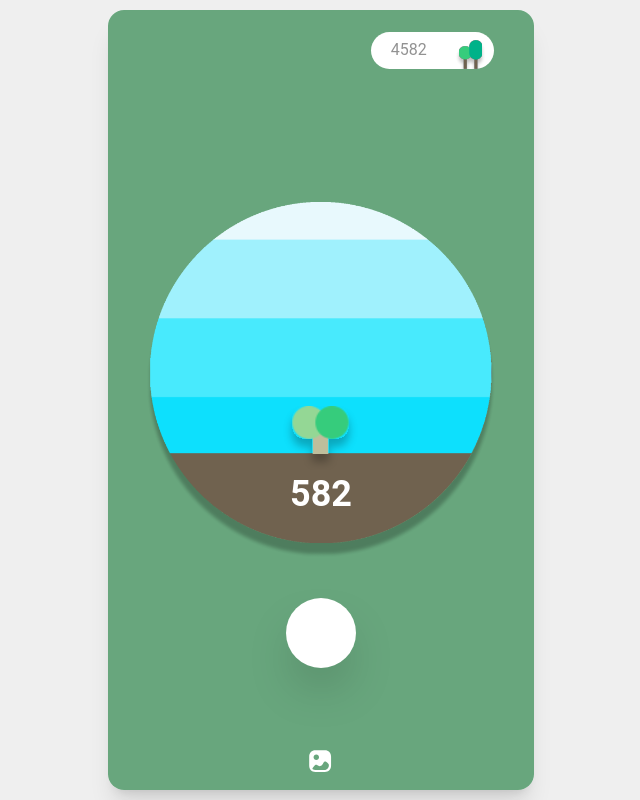
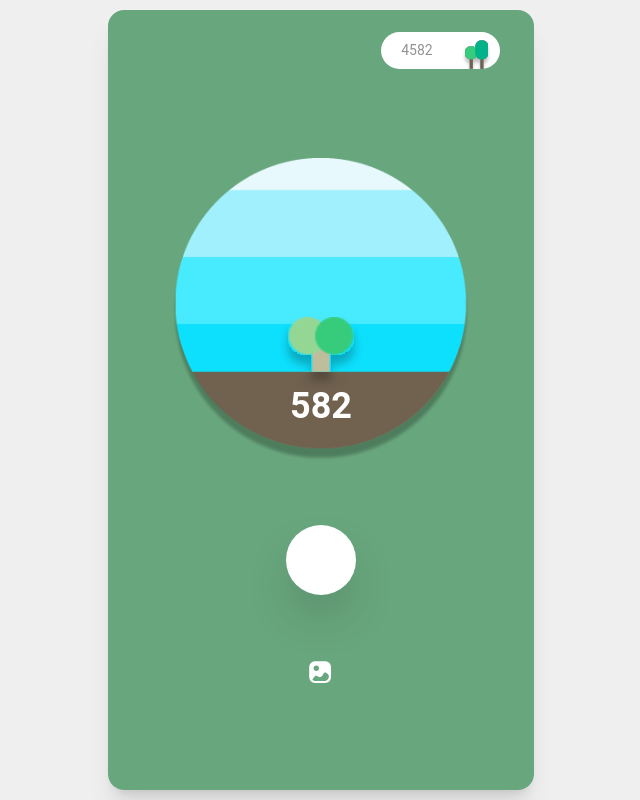
Before and after one commit to kmyobin/Net-Zero_Hackathon, a React (Create React App) app: page / in a window 1280 px wide. Shown: the whole page, without its empty margins (319-959 px from the left). Built offline with nearby package versions, Linux system fonts and the light colour scheme; a web font is replaced by a local one.

Commit message:
kmyobin commit

```diff
--- a/src/components/main/MainContent.jsx
+++ b/src/components/main/MainContent.jsx
@@ -17,24 +17,24 @@ function MainContent() {
     <div className="bg-[#68A67D] w-full h-full">
       <Header />
       <div className="">
-        <div className="mt-28 flex justify-center items-center relative">
-          <img src={Sky} alt="sky" width={350} height={350} />
-          <div className="flex justify-center items-center absolute bottom-11 font-bold text-4xl text-white">
+        <div className="mt-[16%] flex justify-center items-center relative">
+          <img src={Sky} alt="sky" width='70%' />
+          <div className="flex justify-center items-center absolute bottom-[11.5%] font-bold text-4xl text-white">
             582
           </div>
-          <div className="flex justify-center items-center absolute bottom-[88px]">
-            <img src={SmallTree} alt="smalltree" width={75} height={60}/>
+          <div className="flex justify-center items-center absolute top-[14.5%] w-full h-full">
+            <img src={SmallTree} alt="smalltree" width='20%'/>
           </div>
         </div>
 
-        <div className="mt-10 flex justify-center items-center">
+        <div className="mt-[15%] flex justify-center items-center">
           <div
             className="bg-white rounded-full p-5 shadow-2xl w-[70px] h-[70px] cursor-pointer"
             onClick={onClickCamera}
           ></div>
         </div>
 
-        <div className="mt-20 flex justify-center items-center">
+        <div className="mt-[15%] flex justify-center items-center">
           <img
             src={ImageIcon}
             alt="imageicon"
--- a/src/layout/Header.jsx
+++ b/src/layout/Header.jsx
@@ -13,7 +13,7 @@ function Header() {
   const Lo = window.location.pathname;
 
   return (
-    <nav className="flex h-20 w-full items-center p-10 bg-[rgba(100,100,100,0)]">
+    <nav className="flex h-20 w-full items-center p-[8%] bg-[rgba(100,100,100,0)]">
       <div className="flex justify-between w-full ">
         <div>
           {Lo.includes('gallery') ? (
--- a/src/layout/Tree.jsx
+++ b/src/layout/Tree.jsx
@@ -3,7 +3,7 @@ import TreeIcon from "../assets//images/baricon.png"
 
 function Tree() {
   return <div className=" rounded-3xl bg-white text-[#929292] flex justify-between w-full">
-    <div className='pl-5 pr-7 justify-center flex items-center ' >
+    <div className='pl-5 pr-7 justify-center flex items-center text-sm' >
       4582
     </div>
     <div className='pr-2 pt-2'>
```
